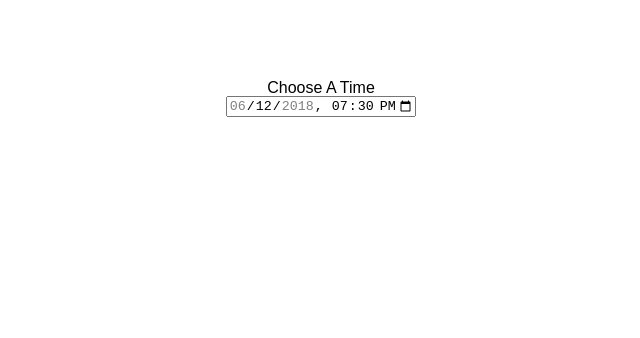
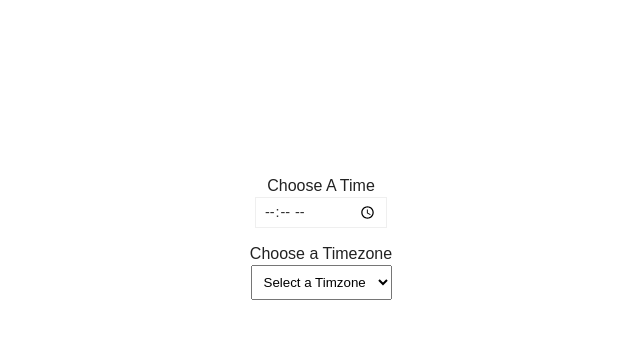
Before and after one commit to Protik111/Track-Zone, a React (Create React App) app: page / in a window 1280 px wide. Both pictures are taken after a click on the button "CREATE CLOCK". Shown: the top 338 px of the page, without its empty margins (319-959 px from the left). Built offline with nearby package versions, Linux system fonts and the light colour scheme.

Commit message:
select option added

```diff
--- a/src/app/App.jsx
+++ b/src/app/App.jsx
@@ -1,19 +1,19 @@
 import React, { useState } from 'react';
-import BaseClock from '../components/baseClock/BaseClock';
-import CreateClock from '../components/baseClock/CreateClock';
+import BaseClock from '../components/baseclock/BaseClock';
+import CreateClock from '../components/baseclock/CreateClock';
 
 const App = () => {
     const [baseClock, setBaseClock] = useState({
         time: '',
         timeZone: ''
     });
-
+    console.log(baseClock);
     const { time, timeZone } = baseClock;
 
     return (
         <div>
             {
-                time && timeZone ? <BaseClock></BaseClock> : <CreateClock></CreateClock>
+                time && timeZone ? <BaseClock /> : <CreateClock baseClock={baseClock} setBaseClock={setBaseClock}/>
             }
         </div>
     );
--- /dev/null
+++ b/src/components/UI/inputs/Label.jsx
@@ -0,0 +1,24 @@
+import styled from 'styled-components';
+
+const fontSizes = {
+	sm: '0.8rem',
+	md: '1rem',
+	lg: '1.1rem',
+};
+
+const lineHeights = {
+	sm: 1.2,
+	md: 1.4,
+	lg: 1.6,
+};
+
+const Label = styled.label`
+	font-family: Arial;
+	font-size: ${(props) => fontSizes[props.size] ?? '1rem'};
+	color: #222;
+	line-height: ${(props) => lineHeights[props.line] ?? 1.3};
+	user-select: none;
+	margin-top: 1rem;
+`;
+
+export default Label;
--- /dev/null
+++ b/src/components/UI/inputs/Option.jsx
@@ -0,0 +1,8 @@
+import styled from "styled-components";
+
+const Option = styled.option`
+    background-color: #C0C0C0;
+    width: 500px;
+`;
+
+export default Option;
--- /dev/null
+++ b/src/components/UI/inputs/TextInput.jsx
@@ -0,0 +1,18 @@
+import styled from 'styled-components';
+
+const TextInput = styled.input`
+	width: 100%;
+	border: ${(props) =>
+		props.error ? '2px solid #ff0000' : '1px solid #efefef'};
+	outline: none;
+	padding: 0.25rem 0.5rem;
+	background: transparent;
+	font-size: 0.9rem;
+	font-family: Arial;
+	color: #333;
+	&:focus {
+		border: 2px solid skyblue;
+	}
+`;
+
+export default TextInput;
--- a/src/components/baseClock/CreateClock.jsx
+++ b/src/components/baseClock/CreateClock.jsx
@@ -1,6 +1,9 @@
 import { useState } from 'react';
 import styled from 'styled-components';
+import InputGroup from '../shared/forms/InputGroup';
 import Button from '../UI/buttons/Button';
+import Label from '../UI/inputs/Label';
+import Option from '../UI/inputs/Option';
 
 const Container = styled.div`
     display: flex;
@@ -9,11 +12,19 @@ const Container = styled.div`
     flex-direction: column;
     margin-top: 5rem;
 `
-const CreateClock = () => {
+const CreateClock = ({ baseClock, setBaseClock }) => {
     const [clock, setClock] = useState(false);
+
+    const { time, timeZone } = baseClock;
 
     const handleClock = () => {
         setClock(!clock)
+    }
+
+    const handleChange = (e) => {
+        setBaseClock({
+            ...baseClock, [e.target.name]: e.target.value
+        })
     }
     return (
         <>
@@ -23,12 +34,24 @@ const CreateClock = () => {
                     <p>Let's Create A Time & TimeZone</p>
                     <Button onClick={handleClock}>Create Clock</Button>
                 </Container> : <Container>
-                    <label for="time">Choose A Time</label>
-                    <input type="datetime-local" id="time"
-                        name="time" value="2018-06-12T19:30"
-                        min="2018-06-07T00:00" max="2018-06-14T00:00" />
+                    <InputGroup
+                        value={time}
+                        label={'Choose A Time'}
+                        name={'time'}
+                        placeholder={'Pick a Time'}
+                        onChange={handleChange}
+                        type={'time'}
+                        id={'time'}
+                    />
+                    <Label for="timeZone">Choose a Timezone</Label>
+                    <select name="timeZone" id="timeZone" onChange={handleChange} style={{padding: '0.5rem'}}>
+                        <Option selected>Select a Timzone</Option>
+                        <Option value={'UTC'}>UTC</Option>
+                        <Option value={'GMT'}>GMT</Option>
+                        <Option value={'EST'}>EST</Option>
+                        <Option value={'PST'}>PST</Option>
+                    </select>
                 </Container>
-
             }
         </>
     );
--- /dev/null
+++ b/src/components/shared/forms/InputGroup.jsx
@@ -0,0 +1,42 @@
+import styled from 'styled-components';
+import Label from '../../UI/inputs/Label';
+import TextInput from '../../UI/inputs/TextInput';
+
+const Container = styled.div`
+    display: flex;
+    justify-content: center;
+    align-items: center;
+    flex-direction: column;
+    margin-top: 5rem;
+`;
+
+// const ErrorMessage = styled.div`
+// 	font-size: 0.8rem;
+// 	color: red;
+// `;
+
+const InputGroup = ({
+    label,
+    name,
+    value,
+    placeholder,
+    onChange,
+    type,
+    id
+}) => {
+    return (
+        <Container>
+            <Label htmlFor={name}>{label}</Label>
+            <TextInput
+                name={name}
+                id={id}
+                placeholder={placeholder ?? ''}
+                value={value}
+                onChange={onChange}
+                type={type}
+            />
+        </Container>
+    );
+};
+
+export default InputGroup;
```
